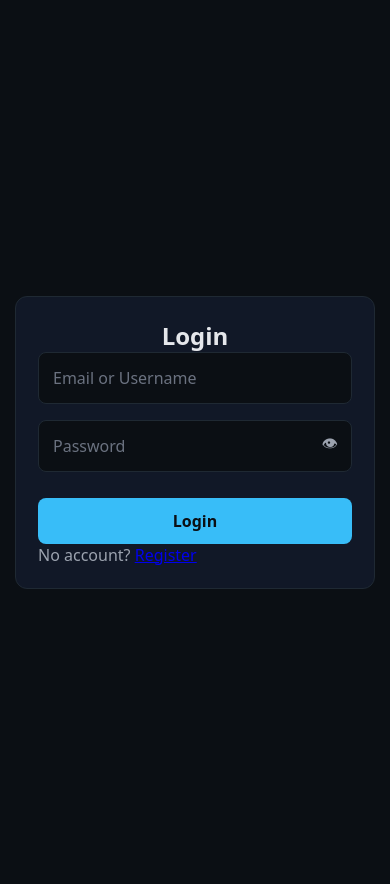
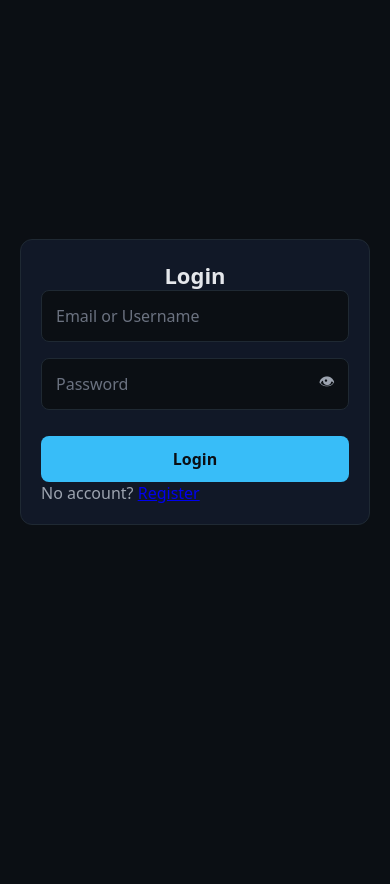
Before and after one commit to adarshx001/BlackICE, a Flask app: page /login in a window 390 px wide. After the commit the page ends 525 px from the top, so only its background shows below. Run offline with Flask 3, Linux system fonts and the light colour scheme.

Commit message:
Fix mobile login & register layout
Added mobile styles for login and registration forms.

```diff
--- a/static/style.css
+++ b/static/style.css
@@ -646,3 +646,34 @@ button:active {
   }
 
 }
+
+/* ===== Mobile Login / Register Fix ===== */
+@media (max-width: 600px) {
+
+  .container {
+    margin: 0 auto;
+    padding: 20px;
+    width: 100%;
+  }
+
+  .card {
+    width: 100%;
+    margin: 40px auto;
+    padding: 20px;
+  }
+
+  .card h2 {
+    text-align: center;
+    font-size: 22px;
+  }
+
+  input {
+    font-size: 16px;
+    padding: 14px;
+  }
+
+  button {
+    width: 100%;
+    font-size: 16px;
+  }
+}
```
